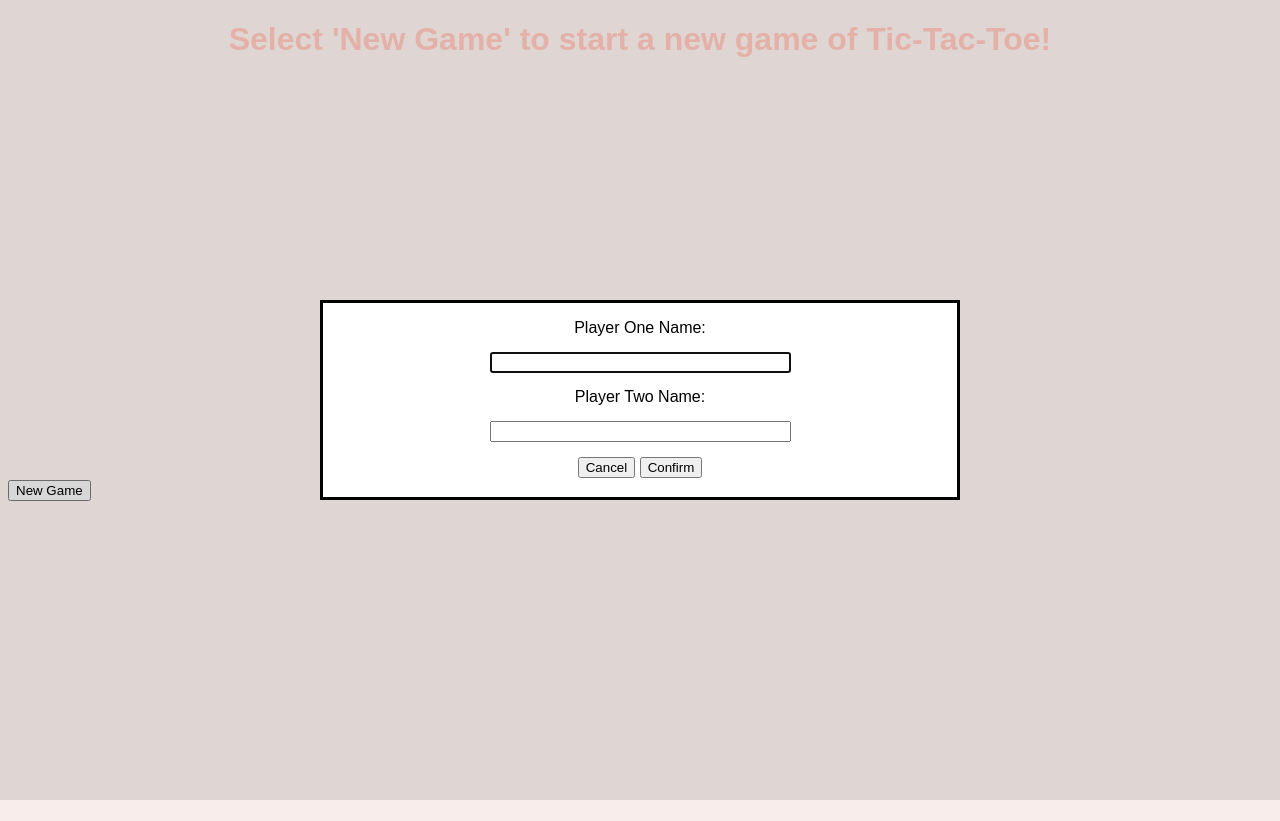
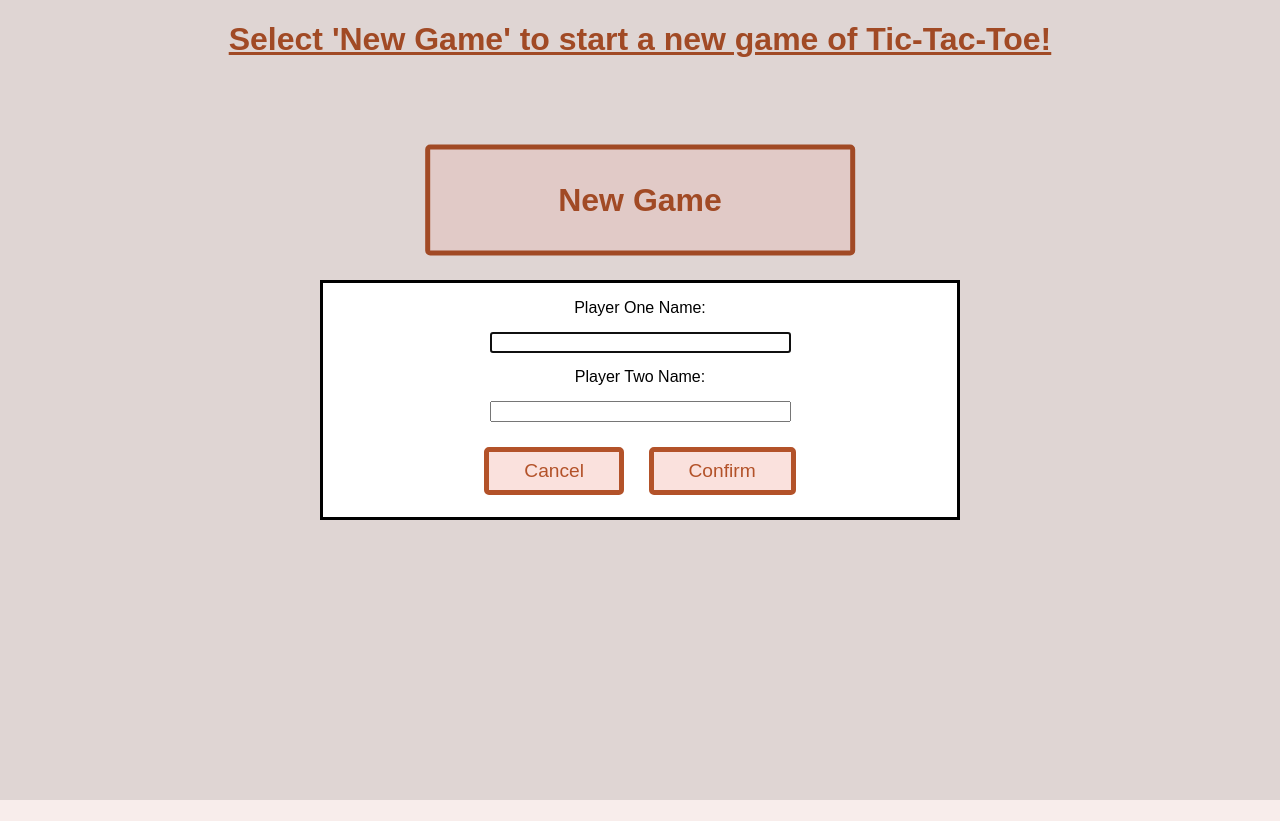
Before and after one commit to mkuch2/Tic-Tac-Toe-Revamped, a plain HTML site: page index.html in a window 1280 px wide. Both pictures are taken after a click on the button "New Game". Drawn offline with Linux system fonts and the light colour scheme.

Commit message:
Add more comprehensive styling
Looks prettier, somewhat.

```diff
--- a/index.html
+++ b/index.html
@@ -23,7 +23,7 @@
       </div>
     </form>
   </dialog>
-  <button id="new-game-btn">New Game</button>
+  <button id="new-game-btn" class="center">New Game</button>
 
 </body>
 </html>
--- a/index.js
+++ b/index.js
@@ -103,8 +103,8 @@ function Game(playerOneName="Player One", playerTwoName="Player Two"){
   if(playerTwoName === ''){
     playerTwoName = 'Player Two';
   }
-  const playerOne = Player(playerOneName, "x");
-  const playerTwo = Player(playerTwoName, "o");
+  const playerOne = Player(playerOneName, "X");
+  const playerTwo = Player(playerTwoName, "O");
   let activePlayer = playerOne;
 
   players.push(playerOne, playerTwo);
@@ -242,6 +242,7 @@ const GameUI = (function(){
   //create new game with given player names
   const newGame = (playerOneName, playerTwoName)=>{
     game = Game(playerOneName, playerTwoName);
+    newGameBtn.classList.remove("center");
 
 
     container.classList.remove('finished');
--- a/style.css
+++ b/style.css
@@ -6,11 +6,15 @@ html,body{
   height: 100vh;
   display: relative;
   background-color: #F8EDEB;
+  text-align: center;
+  color: hsl(18, 90%, 40%)
 }
 
 #heading{
-  text-align:center;
-  color: #FEC5BB;
+  color: hsl(18, 63%, 43%);
+  font-weight: bolder;
+  text-decoration:underline;
+
 
 }
 
@@ -29,7 +33,7 @@ html,body{
 
 #container *{
   width: 100%;
-  border: 5px solid burlywood;
+  border: 5px solid hsl(9, 92%, 76%);
 }
 
 dialog{
@@ -41,7 +45,7 @@ dialog{
   left: 0;
 
   width: 50vw;
-  height: 25vh;
+  height: 30vh;
 }
 
 form{
@@ -53,5 +57,40 @@ form{
 
 form input{
   width: 50%;
+}
 
+button{
+  background-color: #FAE1DD;
+  border-style:groove;
+  border-radius: 5px;
+  border: 5px solid hsl(18, 63%, 43%);
+  padding: 8px 35px;
+  font-size: 1.2rem;
+  margin: 10px;
+  color: hsl(18, 63%, 43%);
 }
+
+button:hover{
+  cursor:pointer;
+  box-shadow: 3px 3px 2px 2px rgba(220,220,220);
+}
+
+#new-game-btn.center{
+  position: absolute;
+  top: 25%;
+  left: 50%;
+  transform: translate(-50%, -50%);
+  padding: 2rem 8rem;
+  font-size: 2rem;
+  margin: 0;
+
+  font-weight: bold;
+}
+
+.tile{
+  display: flex;
+  align-items: center;
+  justify-content: center;
+
+  font-size: 5rem;
+}
```
